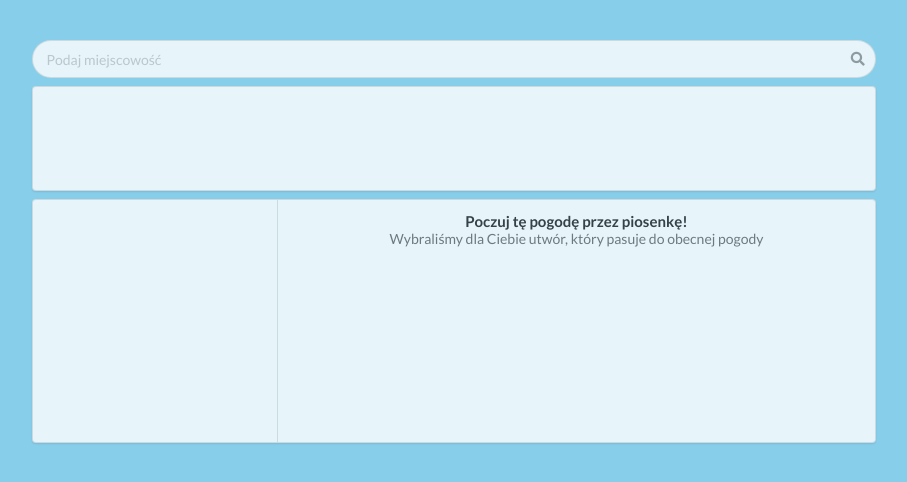
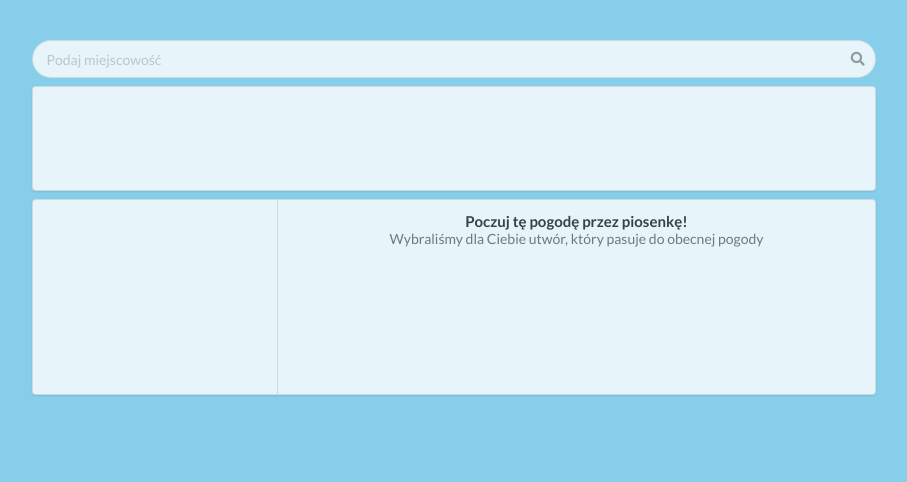
Before and after one commit to CaptainObjective/cc.PogodnaApka, a website built with webpack: page index.html in a window 1280 px wide. Shown: the whole page, without its empty margins (186-1093 px from the left). Built offline with nearby package versions, Linux system fonts and the light colour scheme; no server answers.

Commit message:
spotify 2

```diff
--- a/style.css
+++ b/style.css
@@ -63,13 +63,17 @@ body {
 }
 
 #mood {
-    /* margin: 2vh 20vw; */
+    display: flex;
+    flex-direction: column;
+    justify-content: center;
+    align-items: center;
 }
 
 #spotify {
+
     margin: 2vh 0;
     width: 28vw;
-    height: 18vh;
+    height: 12vh;
 }
 
 .results {
```
